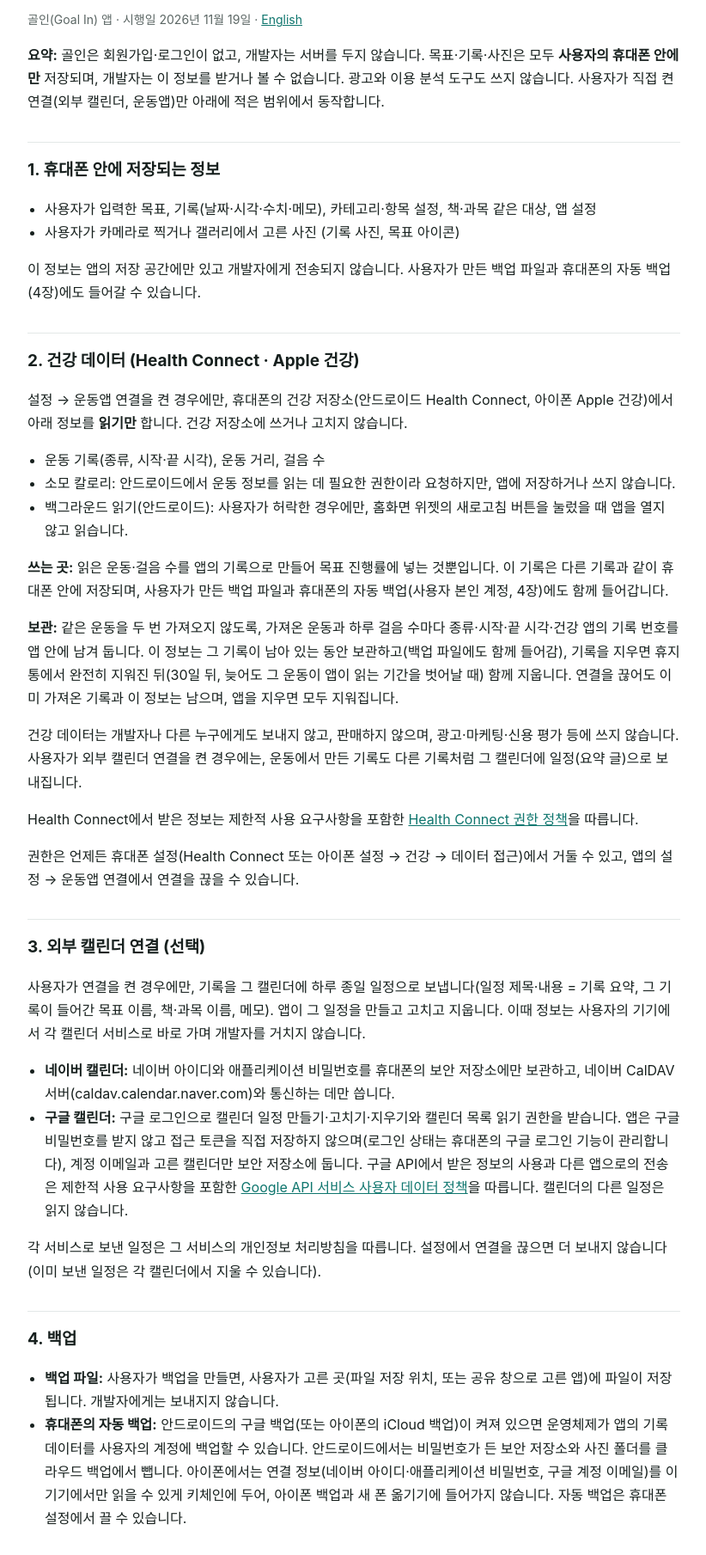
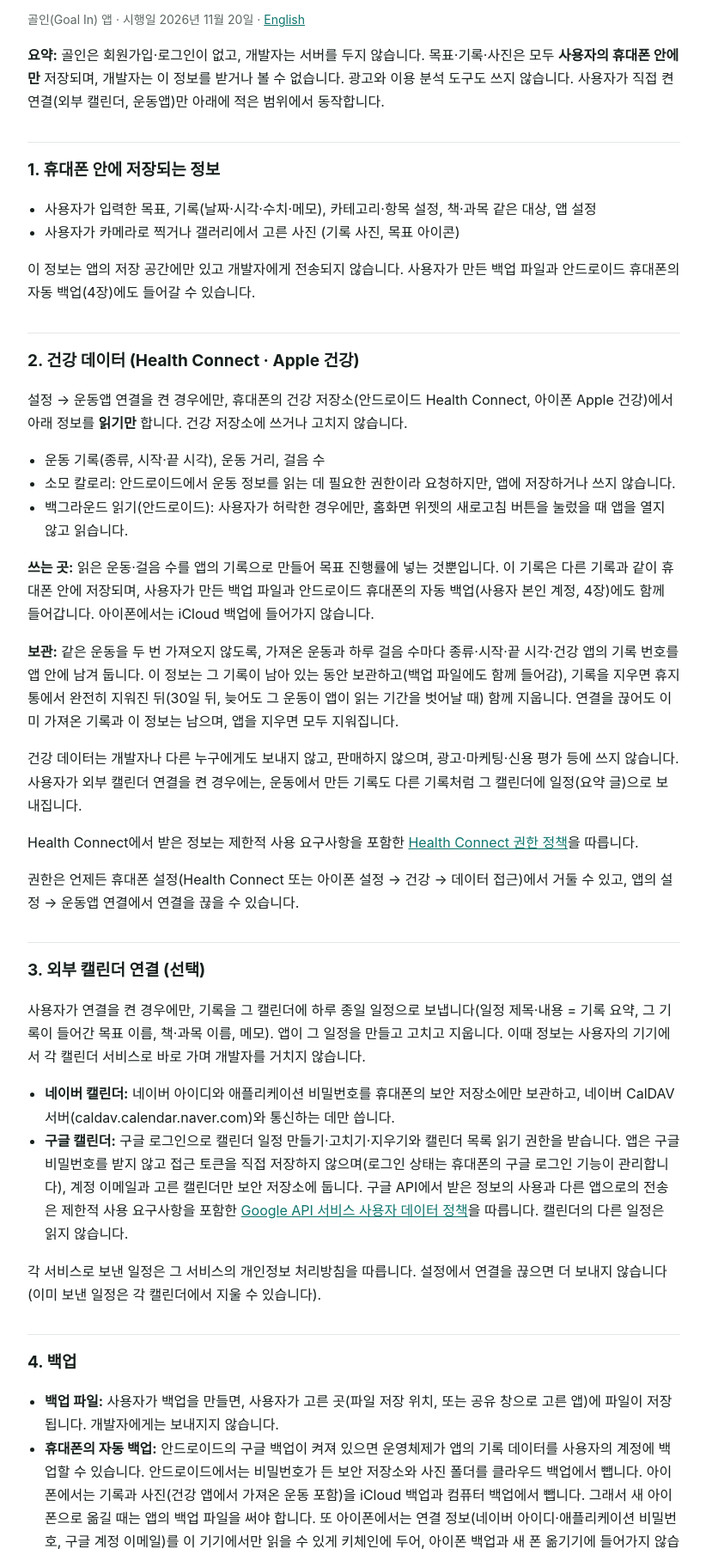
Before and after one commit to goalinapp/goalin-privacy, a plain HTML site: page ko.html in a window 1280 px wide. Shown: the part 79-1888 px from the top of the page at 86% size, without its empty margins (228-1050 px from the left). Drawn offline with Linux system fonts and the light colour scheme.

Commit message:
Add files via upload

```diff
--- a/ko.html
+++ b/ko.html
@@ -20,7 +20,7 @@
 <body>
 <main>
 <h1>개인정보 처리방침</h1>
-<p class="meta">골인(Goal In) 앱 · 시행일 2026년 11월 19일 · <a href="index.html">English</a></p>
+<p class="meta">골인(Goal In) 앱 · 시행일 2026년 11월 20일 · <a href="index.html">English</a></p>
 
 <p><strong>요약:</strong> 골인은 회원가입·로그인이 없고, 개발자는 서버를 두지 않습니다. 목표·기록·사진은 모두 <strong>사용자의 휴대폰 안에만</strong> 저장되며, 개발자는 이 정보를 받거나 볼 수 없습니다. 광고와 이용 분석 도구도 쓰지 않습니다. 사용자가 직접 켠 연결(외부 캘린더, 운동앱)만 아래에 적은 범위에서 동작합니다.</p>
 
@@ -29,7 +29,7 @@
   <li>사용자가 입력한 목표, 기록(날짜·시각·수치·메모), 카테고리·항목 설정, 책·과목 같은 대상, 앱 설정</li>
   <li>사용자가 카메라로 찍거나 갤러리에서 고른 사진 (기록 사진, 목표 아이콘)</li>
 </ul>
-<p>이 정보는 앱의 저장 공간에만 있고 개발자에게 전송되지 않습니다. 사용자가 만든 백업 파일과 휴대폰의 자동 백업(4장)에도 들어갈 수 있습니다.</p>
+<p>이 정보는 앱의 저장 공간에만 있고 개발자에게 전송되지 않습니다. 사용자가 만든 백업 파일과 안드로이드 휴대폰의 자동 백업(4장)에도 들어갈 수 있습니다.</p>
 
 <h2>2. 건강 데이터 (Health Connect · Apple 건강)</h2>
 <p>설정 → 운동앱 연결을 켠 경우에만, 휴대폰의 건강 저장소(안드로이드 Health Connect, 아이폰 Apple 건강)에서 아래 정보를 <strong>읽기만</strong> 합니다. 건강 저장소에 쓰거나 고치지 않습니다.</p>
@@ -38,7 +38,7 @@
   <li>소모 칼로리: 안드로이드에서 운동 정보를 읽는 데 필요한 권한이라 요청하지만, 앱에 저장하거나 쓰지 않습니다.</li>
   <li>백그라운드 읽기(안드로이드): 사용자가 허락한 경우에만, 홈화면 위젯의 새로고침 버튼을 눌렀을 때 앱을 열지 않고 읽습니다.</li>
 </ul>
-<p><strong>쓰는 곳:</strong> 읽은 운동·걸음 수를 앱의 기록으로 만들어 목표 진행률에 넣는 것뿐입니다. 이 기록은 다른 기록과 같이 휴대폰 안에 저장되며, 사용자가 만든 백업 파일과 휴대폰의 자동 백업(사용자 본인 계정, 4장)에도 함께 들어갑니다.</p>
+<p><strong>쓰는 곳:</strong> 읽은 운동·걸음 수를 앱의 기록으로 만들어 목표 진행률에 넣는 것뿐입니다. 이 기록은 다른 기록과 같이 휴대폰 안에 저장되며, 사용자가 만든 백업 파일과 안드로이드 휴대폰의 자동 백업(사용자 본인 계정, 4장)에도 함께 들어갑니다. 아이폰에서는 iCloud 백업에 들어가지 않습니다.</p>
 <p><strong>보관:</strong> 같은 운동을 두 번 가져오지 않도록, 가져온 운동과 하루 걸음 수마다 종류·시작·끝 시각·건강 앱의 기록 번호를 앱 안에 남겨 둡니다. 이 정보는 그 기록이 남아 있는 동안 보관하고(백업 파일에도 함께 들어감), 기록을 지우면 휴지통에서 완전히 지워진 뒤(30일 뒤, 늦어도 그 운동이 앱이 읽는 기간을 벗어날 때) 함께 지웁니다. 연결을 끊어도 이미 가져온 기록과 이 정보는 남으며, 앱을 지우면 모두 지워집니다.</p>
 <p>건강 데이터는 개발자나 다른 누구에게도 보내지 않고, 판매하지 않으며, 광고·마케팅·신용 평가 등에 쓰지 않습니다. 사용자가 외부 캘린더 연결을 켠 경우에는, 운동에서 만든 기록도 다른 기록처럼 그 캘린더에 일정(요약 글)으로 보내집니다.</p>
 <p>Health Connect에서 받은 정보는 제한적 사용 요구사항을 포함한 <a href="https://support.google.com/googleplay/android-developer/answer/12991134">Health Connect 권한 정책</a>을 따릅니다.</p>
@@ -55,7 +55,7 @@
 <h2>4. 백업</h2>
 <ul>
   <li><strong>백업 파일:</strong> 사용자가 백업을 만들면, 사용자가 고른 곳(파일 저장 위치, 또는 공유 창으로 고른 앱)에 파일이 저장됩니다. 개발자에게는 보내지지 않습니다.</li>
-  <li><strong>휴대폰의 자동 백업:</strong> 안드로이드의 구글 백업(또는 아이폰의 iCloud 백업)이 켜져 있으면 운영체제가 앱의 기록 데이터를 사용자의 계정에 백업할 수 있습니다. 안드로이드에서는 비밀번호가 든 보안 저장소와 사진 폴더를 클라우드 백업에서 뺍니다. 아이폰에서는 연결 정보(네이버 아이디·애플리케이션 비밀번호, 구글 계정 이메일)를 이 기기에서만 읽을 수 있게 키체인에 두어, 아이폰 백업과 새 폰 옮기기에 들어가지 않습니다. 자동 백업은 휴대폰 설정에서 끌 수 있습니다.</li>
+  <li><strong>휴대폰의 자동 백업:</strong> 안드로이드의 구글 백업이 켜져 있으면 운영체제가 앱의 기록 데이터를 사용자의 계정에 백업할 수 있습니다. 안드로이드에서는 비밀번호가 든 보안 저장소와 사진 폴더를 클라우드 백업에서 뺍니다. 아이폰에서는 기록과 사진(건강 앱에서 가져온 운동 포함)을 iCloud 백업과 컴퓨터 백업에서 뺍니다. 그래서 새 아이폰으로 옮길 때는 앱의 백업 파일을 써야 합니다. 또 아이폰에서는 연결 정보(네이버 아이디·애플리케이션 비밀번호, 구글 계정 이메일)를 이 기기에서만 읽을 수 있게 키체인에 두어, 아이폰 백업과 새 폰 옮기기에 들어가지 않습니다. 자동 백업은 휴대폰 설정에서 끌 수 있습니다.</li>
 </ul>
 
 <h2>5. 카메라·사진·알림</h2>
```
Also changed, not shown: index.html (+4 -4 lines).
